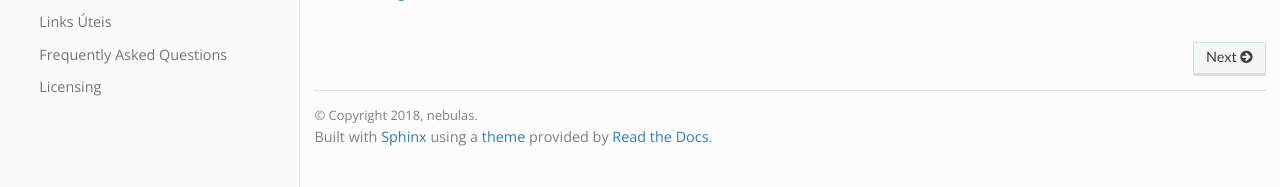
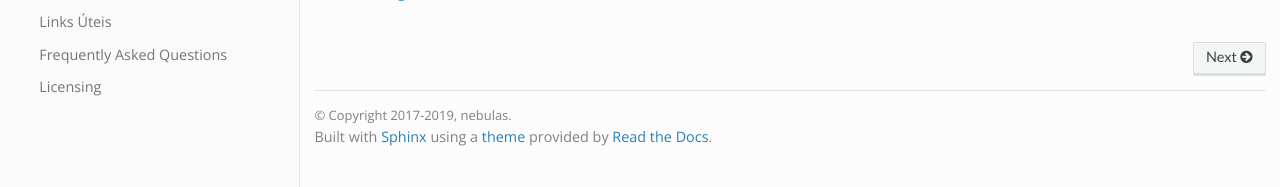
Before and after one commit to nebulasio/nebdocs, a Sphinx documentation site: the page built from docs/index.rst, in a window 1280 px wide and 900 px high, scrolled down 4267 px. Shown: the part 713-900 px from the top of the window. Built offline with Sphinx 7.4.7 and the Read the Docs theme 2.0.0, drawn with Linux system fonts in a browser that asks for light colours; pages that are not in the unit, such as notebooks, are missing from menus.

Commit message:
updates copyright years in conf.py

```diff
--- a/docs/conf.py
+++ b/docs/conf.py
@@ -60,7 +60,7 @@ master_doc = 'index'
 
 # General information about the project.
 project = u'docs'
-copyright = u'2018, nebulas'
+copyright = u'2017-2019, nebulas'
 author = u'nebulas'
 
 # The version info for the project you're documenting, acts as replacement for
```
